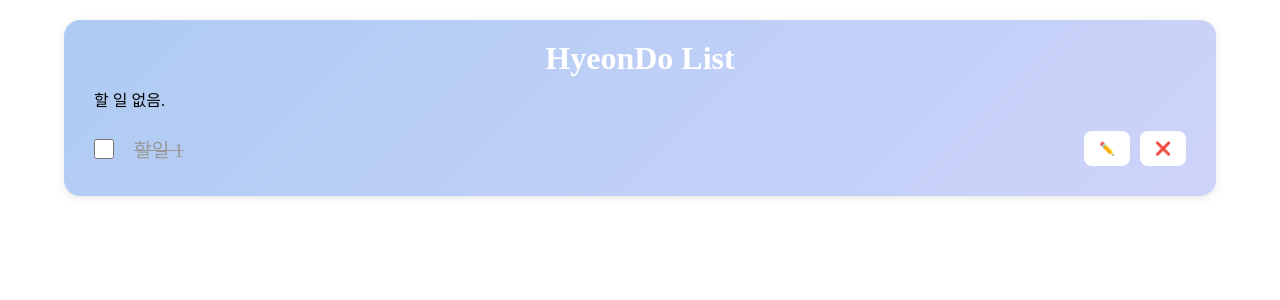
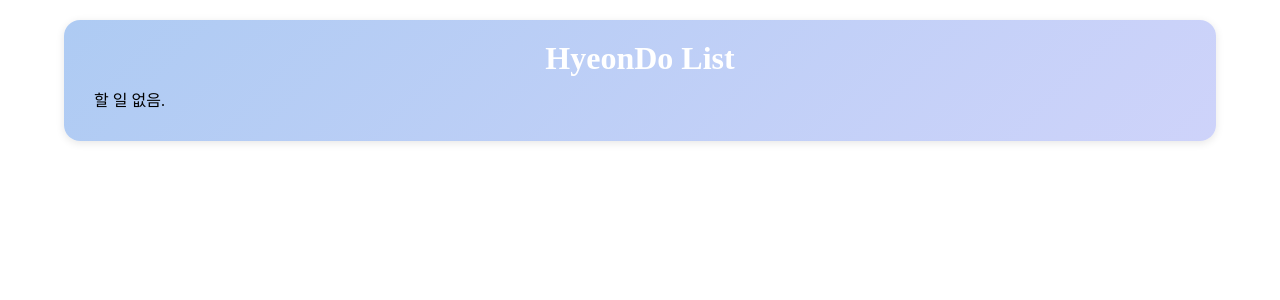
Before and after one commit to hyeonseo8822/Programming, a React (Vite) app: page / in a window 1280 px wide. Shown: the top 300 px of the page. Built offline with nearby package versions, Linux system fonts and the light colour scheme.

Commit message:
TodoList 수정

```diff
--- a/src/TodoListApp.jsx
+++ b/src/TodoListApp.jsx
@@ -22,7 +22,7 @@ function TodoListApp() {
     return (
         <div className="todo">
             <TodoHeader />
-            <TodoAdder onAddTodo={addTodo} />
+            <TodoAdder addTodo={addTodo} />
             <TodoList todos={todos} />
         </div>
     )
--- a/src/components/TodoItem.jsx
+++ b/src/components/TodoItem.jsx
@@ -1,10 +1,10 @@
 import Button from './Button.jsx'
 import Checkbox from './Checkbox.jsx'
 
-export default function TodoItem() {
+export default function TodoItem({ todo }) {
     return (
         <li className="todo__item todo__item--complete">
-            <Checkbox id="1">할일 1</Checkbox>
+            <Checkbox id={todo.id}>{todo.text}</Checkbox>
             <Button type="button" className="todo__button todo__button--edit">
                 ✏️
             </Button>
--- a/src/components/TodoList.jsx
+++ b/src/components/TodoList.jsx
@@ -1,11 +1,15 @@
 import TodoItem from "./TodoItem"
 import TodoListEmpty from "./TodoListEmpty"
 
-export default function TodoList() {
+export default function TodoList({ todos }) {
     return (
         <ul className="todo__list">
-            <TodoListEmpty />
-            <TodoItem />
+            {/* 아무것도 없을때, */}
+            {todos.length === 0 && <TodoListEmpty />}
+            {/* 할 일이 있을 때 */}
+            {todos.length > 0 && todos.map((todo) => (
+                <TodoItem key={todo.id} todo={todo} />
+            ))}
         </ul>
     )
 }
```
